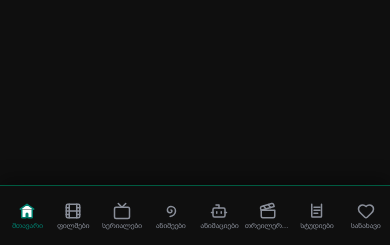
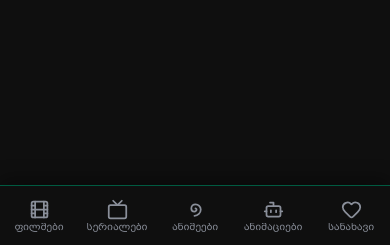
Before and after one commit to gmakh1996-netizen/Guga-repo, a Flask app: page / in a window 390 px wide. Shown: the part 599-844 px from the top of the page. Run offline with Flask 3, Linux system fonts and the light colour scheme; data that the repository does not hold is empty; some libraries are stand-ins or nearby versions.

Commit message:
fix(mobile): bottom nav down to 5 items, bigger icons/text
Mobile bottom bar now shows only ფილმები/სერიალები/ანიმეები/ანიმაციები/
სანახავი - home, trailers and studios stay desktop-only (home is still
reachable via the centered logo). Addresses the overcrowding from
earlier (was up to 8 items, at 6.6px font to avoid truncation); with
only 5 items now there's enough room to bump icons back to 21px and
text to 9.5px, both meaningfully more readable. Desktop nav is
unaffected - still shows all 8 items.

```diff
--- a/static/css/ge-custom.css
+++ b/static/css/ge-custom.css
@@ -585,6 +585,9 @@ img.ge-ph { object-fit: contain !important; background: #232d3f; padding: 14%; o
     overflow: visible !important; white-space: normal !important; list-style: none;
   }
   .sidebar .nav-item { flex: 1 1 0; min-width: 0; margin: 0 !important; float: none !important; }
+  /* მობაილის ქვედა ბარში მხოლოდ 5 ძირითადი კატეგორია — მთავარი (ლოგო ისედაც
+     მიდის იქ), თრეილერები და სტუდიები აქ არ ჩანს, დესკტოპზე კი ყველა ჩანს */
+  .sidebar .nav-item--desktop-only { display: none !important; }
   .sidebar .nav-link {
     display: flex !important; flex-direction: column; align-items: center; justify-content: center;
     gap: 3px; height: 60px; padding: 6px 1px !important; margin: 0 !important;
@@ -592,10 +595,12 @@ img.ge-ph { object-fit: contain !important; background: #232d3f; padding: 14%; o
     overflow: hidden;
   }
   .sidebar .nav-link::before, .sidebar .nav-link::after { display: none !important; }
-  .sidebar .nav-link svg { width: 18px !important; height: 18px !important; margin: 0 !important; flex: 0 0 auto; }
+  /* მხოლოდ 5 item რჩება ხილული (nav-item--desktop-only დამალულია) — მეტი
+     ადგილია თითოეულზე, ასო/ხატულა შეგვიძლია დავაბრუნოთ უფრო წაკითხვად ზომაზე */
+  .sidebar .nav-link svg { width: 21px !important; height: 21px !important; margin: 0 !important; flex: 0 0 auto; }
   .sidebar .nav-link div, .sidebar .nav-link .pt-xl-2 {
-    font-size: 6.6px; line-height: 1; margin: 0 !important; padding: 0 !important;
-    letter-spacing: -.4px; width: 100%; max-width: 100%; white-space: nowrap; overflow: hidden; text-overflow: ellipsis;
+    font-size: 9.5px; line-height: 1; margin: 0 !important; padding: 0 !important;
+    letter-spacing: -.2px; width: 100%; max-width: 100%; white-space: nowrap; overflow: hidden; text-overflow: ellipsis;
   }
   .sidebar .nav-link.active { color: var(--ge-red) !important; }
   .sidebar .nav-link.active svg, .sidebar .nav-link.active svg path,
--- a/templates/_navbar.html
+++ b/templates/_navbar.html
@@ -1,6 +1,6 @@
   <nav class="sidebar">
     <ul class="navbar-nav">
-      <li class="nav-item">
+      <li class="nav-item nav-item--desktop-only">
         <a href="/" class="nav-link arial py-3 {{ 'active' if path == '/' }}" title="მთავარი">
           <svg xmlns="http://www.w3.org/2000/svg" width="24" height="24" viewBox="0 0 24 24" fill="none" stroke="currentColor" stroke-width="2" stroke-linecap="round" stroke-linejoin="round"><path d="M3 9.5 12 3l9 6.5"/><path d="M5 10v10a1 1 0 0 0 1 1h4a1 1 0 0 0 1-1v-4a1 1 0 0 1 1-1h0a1 1 0 0 1 1 1v4a1 1 0 0 0 1 1h4a1 1 0 0 0 1-1V10"/></svg>
           <div class="pt-xl-2">მთავარი</div>
@@ -30,13 +30,13 @@
           <div class="pt-xl-2">ანიმაციები</div>
         </a>
       </li>
-      <li class="nav-item">
+      <li class="nav-item nav-item--desktop-only">
         <a href="/browse?type=trailer" class="nav-link arial py-3 {{ 'active' if media=='trailer' }}" title="თრეილერები">
           <svg xmlns="http://www.w3.org/2000/svg" width="24" height="24" viewBox="0 0 24 24" fill="none" stroke="currentColor" stroke-width="2" stroke-linecap="round" stroke-linejoin="round"><path d="m12.296 3.464 3.02 3.956"/><path d="M20.2 6 3 11l-.9-2.4c-.3-1.1.3-2.2 1.3-2.5l13.5-4c1.1-.3 2.2.3 2.5 1.3z"/><path d="M3 11h18v8a2 2 0 0 1-2 2H5a2 2 0 0 1-2-2z"/><path d="m6.18 5.276 3.1 3.899"/></svg>
           <div class="pt-xl-2">თრეილერები</div>
         </a>
       </li>
-      <li class="nav-item">
+      <li class="nav-item nav-item--desktop-only">
         <a href="/studios" class="nav-link arial py-3 {{ 'active' if path=='/studios' }}" title="კინოსტუდიები">
           <svg xmlns="http://www.w3.org/2000/svg" width="24" height="24" viewBox="0 0 24 24" fill="none" stroke="currentColor" stroke-width="2" stroke-linecap="round" stroke-linejoin="round"><path d="M18 3v16a1 1 0 0 1-1 1H6a1 1 0 0 1-1-1V3"/><path d="M8 7h8"/><path d="M8 11h8"/><path d="M8 15h5"/></svg>
           <div class="pt-xl-2">სტუდიები</div>
```
